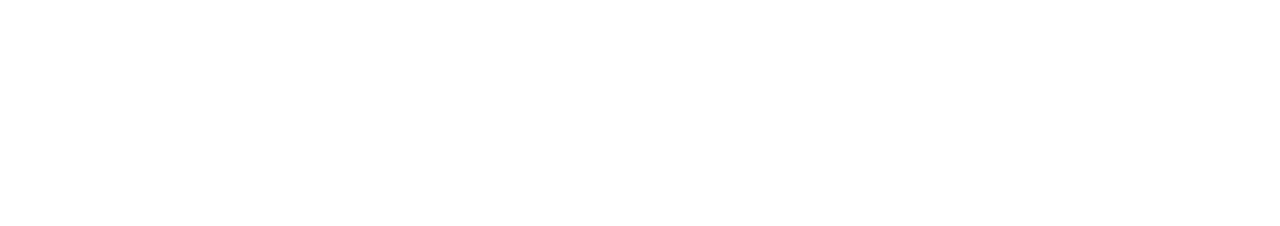
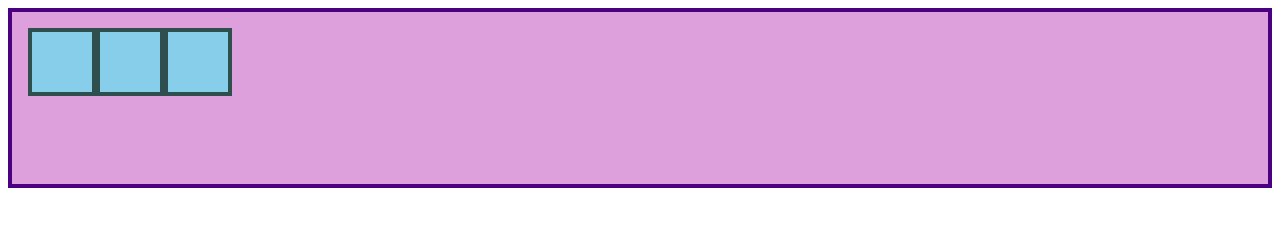
Before and after one commit to AaruushB/Odin_Project, a plain HTML site: page HTML and CSS/Alignment/index.html in a window 1280 px wide. Drawn offline with Linux system fonts and the light colour scheme.

Commit message:
Added the styles

```diff
--- a/HTML and CSS/Alignment/index.html
+++ b/HTML and CSS/Alignment/index.html
@@ -6,6 +6,23 @@
           content="width=device-width, user-scalable=no, initial-scale=1.0, maximum-scale=1.0, minimum-scale=1.0">
     <meta http-equiv="X-UA-Compatible" content="ie=edge">
     <title>Alignment</title>
+    <style>
+        .container {
+            height: 140px;
+            padding: 16px;
+            background: plum;
+            border: 4px solid indigo;
+            display: flex;
+        }
+
+        .item {
+            width: 60px;
+            height: 60px;
+            border: 4px solid darkslategray;
+            background: skyblue;
+            justify-content: space-between;
+        }
+    </style>
 </head>
 <body>
     <div class="container">
```
